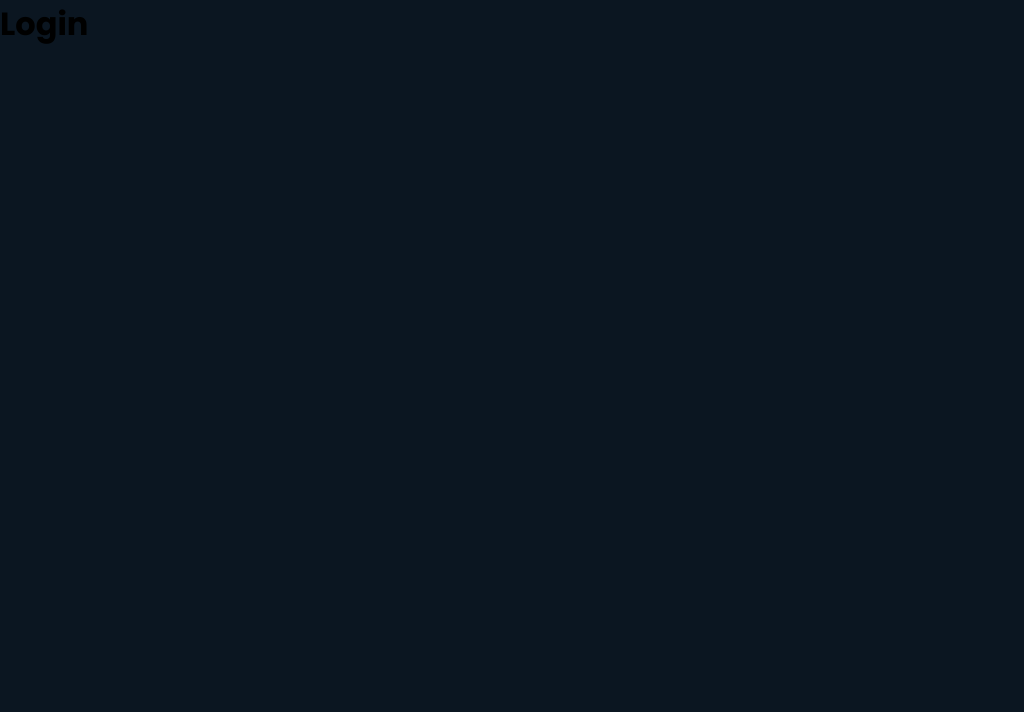
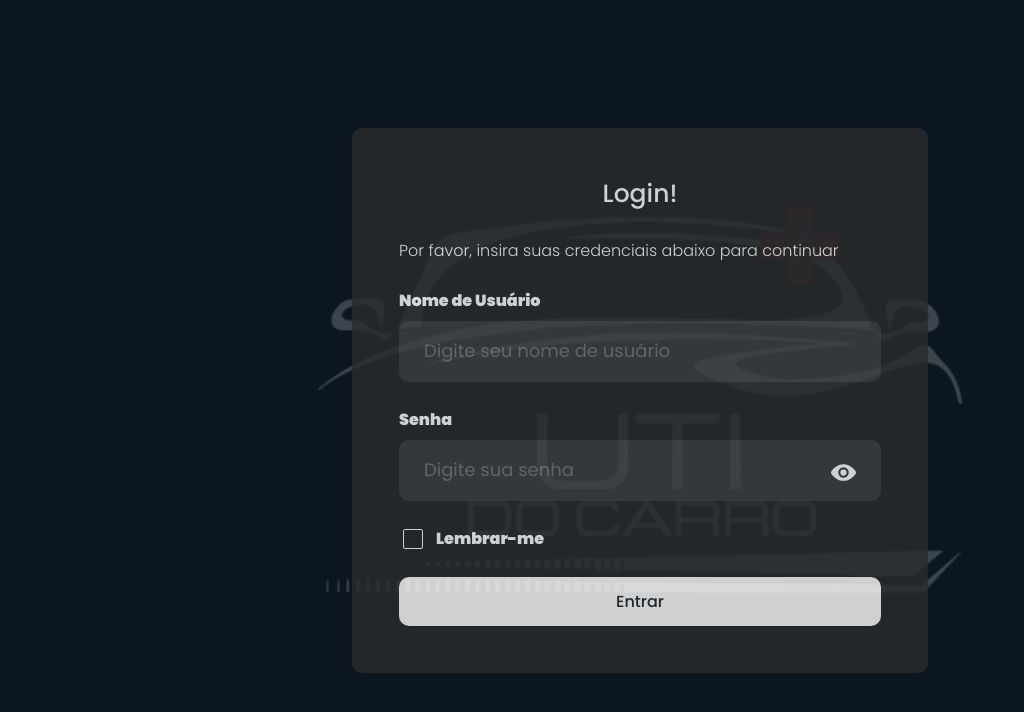
Before and after one commit to utidocarro/utidocarro-frontend, a React (Vite) app: page / in a window 1280 px wide. Shown: the top 712 px of the page, without its empty margins (0-1024 px from the left). Built offline with nearby package versions, Linux system fonts and the light colour scheme.

Commit message:
UTI-9 :sparkles: feat: Visual da página de Login

```diff
--- a/src/pages/Login/index.tsx
+++ b/src/pages/Login/index.tsx
@@ -1,9 +1,54 @@
-const Login = () => {
-    return (
-        <div>
-            <h1>Login</h1>
-        </div>
-    );
-};
+import style from "./style.module.css";
+import Card from "@components/cards/Card";
+import InputPassword from "@components/inputs/InputPassword";
+import Title from "@components/texts/Title";
+import TextButton from "@components/buttons/TextButton";
+import Checkbox from "@components/buttons/Checkbox";
+import Paragraph from "@components/texts/Paragraph";
+import { useForm } from "react-hook-form";
+import { LOGO_UTI_DO_CARRO } from "@assets/images";
+import InputBase from "@components/inputs/InputBase";
+
+function Login() {
+  const { register, handleSubmit } = useForm();
+
+  function onSubmit(data) {
+    console.log("KKKKKKKKKKKK");
+  }
+
+  return (
+    <div className={style.container}>
+      <img src={LOGO_UTI_DO_CARRO} className={style.img} />
+      <Card width="45%" height="auto" cardType="opacity">
+        <form onSubmit={handleSubmit(onSubmit)} className={style.formContainer}>
+          <Title style={{ textAlign: "center" }} title="Login!" />
+
+          <Paragraph
+            size="medium"
+            text="Por favor, insira suas credenciais abaixo para continuar"
+          />
+
+          <InputBase
+            text="Nome de Usuário"
+            placeholder="Digite seu nome de usuário"
+          />
+
+          <InputPassword text="Senha" placeholder="Digite sua senha" />
+
+          <Checkbox
+            text="Lembrar-me"
+            onChange={(e) => console.log(e.target.checked)}
+          />
+
+          <TextButton
+            text="Entrar"
+            type="submit"
+            onClick={() => console.log("Clicoooou")}
+          />
+        </form>
+      </Card>
+    </div>
+  );
+}
 
 export default Login;
--- /dev/null
+++ b/src/pages/Login/style.module.css
@@ -0,0 +1,18 @@
+.container {
+  display: flex;
+  justify-content: center;
+  align-items: center;
+  flex: 1;
+}
+
+.formContainer {
+  display: flex;
+  flex-direction: column;
+  gap: 25px;
+  padding: 35px;
+}
+
+.img {
+  opacity: 0.2;
+  position: absolute;
+}
```
